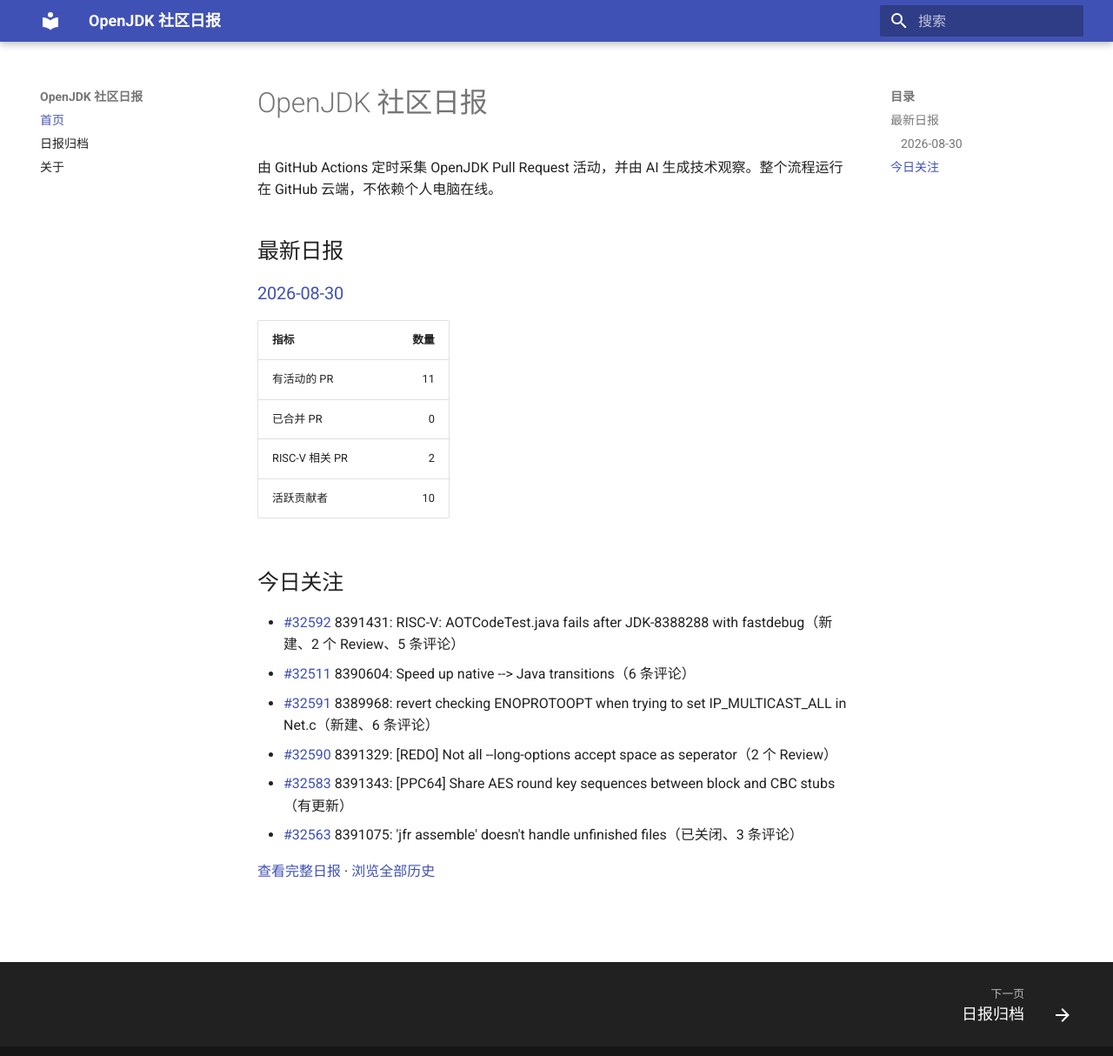
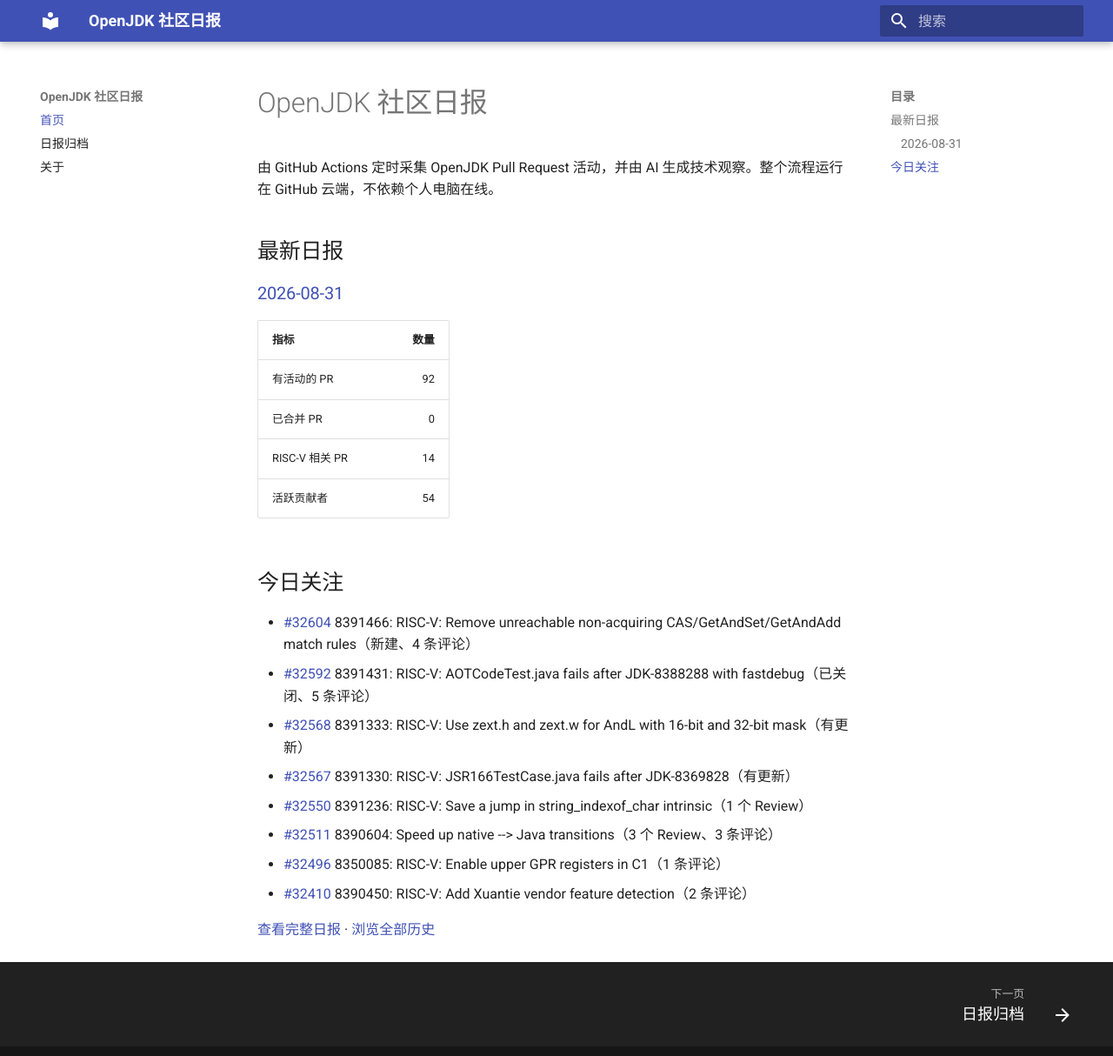
Before and after one commit to DingliZhang/openjdk-daily, an MkDocs documentation site: the page built from docs/index.md, in a window 1280 px wide and 1227 px high. Shown: the top 1214 px of the window at 87% size. Built offline with MkDocs 1.6.1 and Material for MkDocs 9.7.7, drawn with Linux system fonts in a browser that asks for light colours.

Commit message:
report: add OpenJDK daily report

```diff
--- a/docs/index.md
+++ b/docs/index.md
@@ -4,22 +4,24 @@
 
 ## 最新日报
 
-### [2026-08-30](reports/2026/2026-08-30.md)
+### [2026-08-31](reports/2026/2026-08-31.md)
 
 | 指标 | 数量 |
 |---|---:|
-| 有活动的 PR | 11 |
+| 有活动的 PR | 92 |
 | 已合并 PR | 0 |
-| RISC-V 相关 PR | 2 |
-| 活跃贡献者 | 10 |
+| RISC-V 相关 PR | 14 |
+| 活跃贡献者 | 54 |
 
 ## 今日关注
 
-- [#32592](https://github.com/openjdk/jdk/pull/32592) 8391431: RISC-V: AOTCodeTest.java fails after JDK-8388288 with fastdebug（新建、2 个 Review、5 条评论）
-- [#32511](https://github.com/openjdk/jdk/pull/32511) 8390604: Speed up native --> Java transitions（6 条评论）
-- [#32591](https://github.com/openjdk/jdk/pull/32591) 8389968: revert checking ENOPROTOOPT when trying to set IP_MULTICAST_ALL in Net.c（新建、6 条评论）
-- [#32590](https://github.com/openjdk/jdk/pull/32590) 8391329: [REDO] Not all --long-options accept space as seperator（2 个 Review）
-- [#32583](https://github.com/openjdk/jdk/pull/32583) 8391343: [PPC64] Share AES round key sequences between block and CBC stubs（有更新）
-- [#32563](https://github.com/openjdk/jdk/pull/32563) 8391075: 'jfr assemble' doesn't handle unfinished files（已关闭、3 条评论）
+- [#32604](https://github.com/openjdk/jdk/pull/32604) 8391466: RISC-V: Remove unreachable non-acquiring CAS/GetAndSet/GetAndAdd match rules（新建、4 条评论）
+- [#32592](https://github.com/openjdk/jdk/pull/32592) 8391431: RISC-V: AOTCodeTest.java fails after JDK-8388288 with fastdebug（已关闭、5 条评论）
+- [#32568](https://github.com/openjdk/jdk/pull/32568) 8391333: RISC-V: Use zext.h and zext.w for AndL with 16-bit and 32-bit mask（有更新）
+- [#32567](https://github.com/openjdk/jdk/pull/32567) 8391330: RISC-V: JSR166TestCase.java fails after JDK-8369828（有更新）
+- [#32550](https://github.com/openjdk/jdk/pull/32550) 8391236: RISC-V: Save a jump in string_indexof_char intrinsic（1 个 Review）
+- [#32511](https://github.com/openjdk/jdk/pull/32511) 8390604: Speed up native --> Java transitions（3 个 Review、3 条评论）
+- [#32496](https://github.com/openjdk/jdk/pull/32496) 8350085: RISC-V: Enable upper GPR registers in C1（1 条评论）
+- [#32410](https://github.com/openjdk/jdk/pull/32410) 8390450: RISC-V: Add Xuantie vendor feature detection（2 条评论）
 
-[查看完整日报](reports/2026/2026-08-30.md) · [浏览全部历史](reports/index.md)
+[查看完整日报](reports/2026/2026-08-31.md) · [浏览全部历史](reports/index.md)
```
Also changed, not shown: docs/reports/2026/2026-08-31.md (added, +219 -0 lines), docs/reports/index.md (+2 -1 lines), 2 other files.
